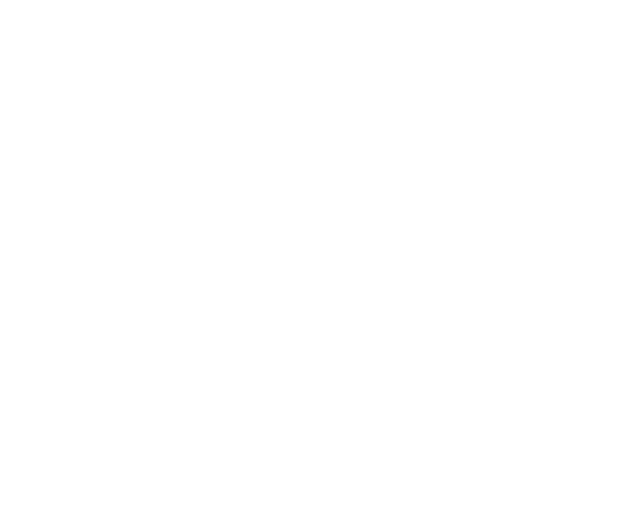
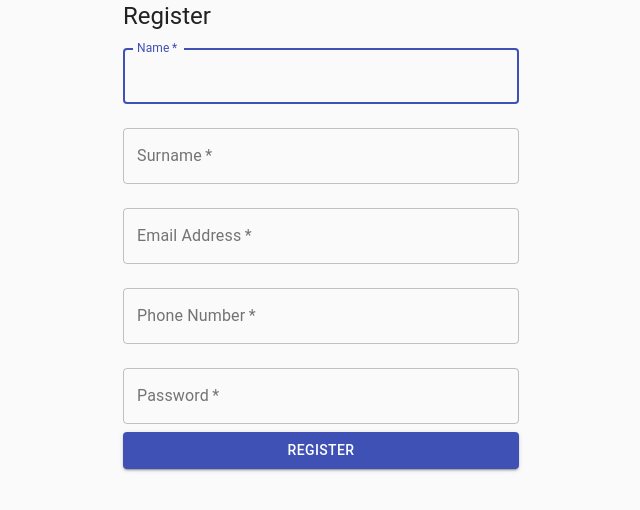
Before and after one commit to sebi2000/trackingFrontend, a React (Create React App) app: page /register in a window 1280 px wide. Shown: the top 510 px of the page, without its empty margins (319-959 px from the left). Built offline with nearby package versions, Linux system fonts and the light colour scheme.

Commit message:
feat : add register form

```diff
--- a/src/components/login/Login.js
+++ b/src/components/login/Login.js
@@ -8,6 +8,7 @@
 import {createStyles, makeStyles, Theme } from '@material-ui/core/styles';
 import Container from '@material-ui/core/Container';
 import Link from '@material-ui/core/Link';
+import Register from '../register/Register'
 
 let useStyles = makeStyles((theme) => ({
     paper: {
@@ -40,7 +41,7 @@
         {/* <LockOutlinedIcon /> */}
           </Avatar>
           <Typography component="h1" variant="h5">
-            Sign in
+            Log in
           </Typography>
 
           <form className={classes.form} noValidate>
@@ -66,12 +67,11 @@
               id="password"
               autoComplete="current-password"
             />
-            <Link href="#" variant="body1">
-                Forgot password?
+            <Link href="http://localhost:3000/register" variant="body1">
+                Register
             </Link>
 
             <Button
-              type="submit"
               fullWidth
               variant="contained"
               color="primary"
--- /dev/null
+++ b/src/components/register/Register.js
@@ -0,0 +1,95 @@
+import React from 'react'
+import Button from '@material-ui/core/Button';
+import CssBaseline from '@material-ui/core/CssBaseline';
+import TextField from '@material-ui/core/TextField';
+import Grid from '@material-ui/core/Grid';
+import Typography from '@material-ui/core/Typography';
+import { createStyles, makeStyles, Theme } from '@material-ui/core/styles';
+import Container from '@material-ui/core/Container';
+
+class Register extends React.Component {
+    render() {
+        return (
+            <Container component="main" maxWidth="xs">
+                <CssBaseline />
+                <div /*className={classes.paper}*/>
+                    <Typography component="h1" variant="h5">
+                        Register
+                    </Typography>
+
+                    <form /*className={classes.form}*/ noValidate>
+                        <TextField
+                            variant="outlined"
+                            margin="normal"
+                            required
+                            fullWidth
+                            id="name"
+                            label="Name"
+                            name="name"
+                            autoComplete="name"
+                            autoFocus
+                        />
+                        <TextField
+                            variant="outlined"
+                            margin="normal"
+                            required
+                            fullWidth
+                            name="surname"
+                            label="Surname"
+                            type="name"
+                            id="surname"
+                            autoComplete="name"
+                        />
+                        <TextField
+                            variant="outlined"
+                            margin="normal"
+                            required
+                            fullWidth
+                            id="email"
+                            label="Email Address"
+                            name="email"
+                            autoComplete="email"
+                        />
+                        <TextField
+                            variant="outlined"
+                            margin="normal"
+                            required
+                            fullWidth
+                            name="phone"
+                            label="Phone Number"
+                            id="phone"
+                            autoComplete="phone"
+                        />
+                        <TextField
+                            variant="outlined"
+                            margin="normal"
+                            required
+                            fullWidth
+                            name="password"
+                            label="Password"
+                            type="password"
+                            id="password"
+                            autoComplete="current-password"
+                        />
+
+                        <Button
+                            fullWidth
+                            variant="contained"
+                            color="primary"
+                        /*className={classes.submit}*/
+                        >
+                            Register
+                        </Button>
+
+                        <Grid container>
+                            <Grid item>
+                            </Grid>
+                        </Grid>
+                    </form>
+                </div>
+            </Container>
+        )
+    }
+}
+
+export default Register
--- a/src/index.js
+++ b/src/index.js
@@ -3,6 +3,7 @@
 import Login from './components/login/Login'
 import UserView from './components/tablet/UserView'
 import ResetPass from './components/resetPass/ResetPass'
+import Register from './components/register/Register'
 import { Switch, Route, BrowserRouter } from 'react-router-dom'
 import EntriesList from './components/entriesList/EntriesList'
 
@@ -11,6 +12,7 @@
         <BrowserRouter>
             <Switch>
                 <Route exact path="/" component={Login} />
+                <Route exact path="/register" component={Register} />
                 <Route exact path="/tablet" component={UserView} />
                 <Route exact path="/resetPass" component={ResetPass}/>
                 <Route exact path="/entriesList" component={EntriesList}/>
```
